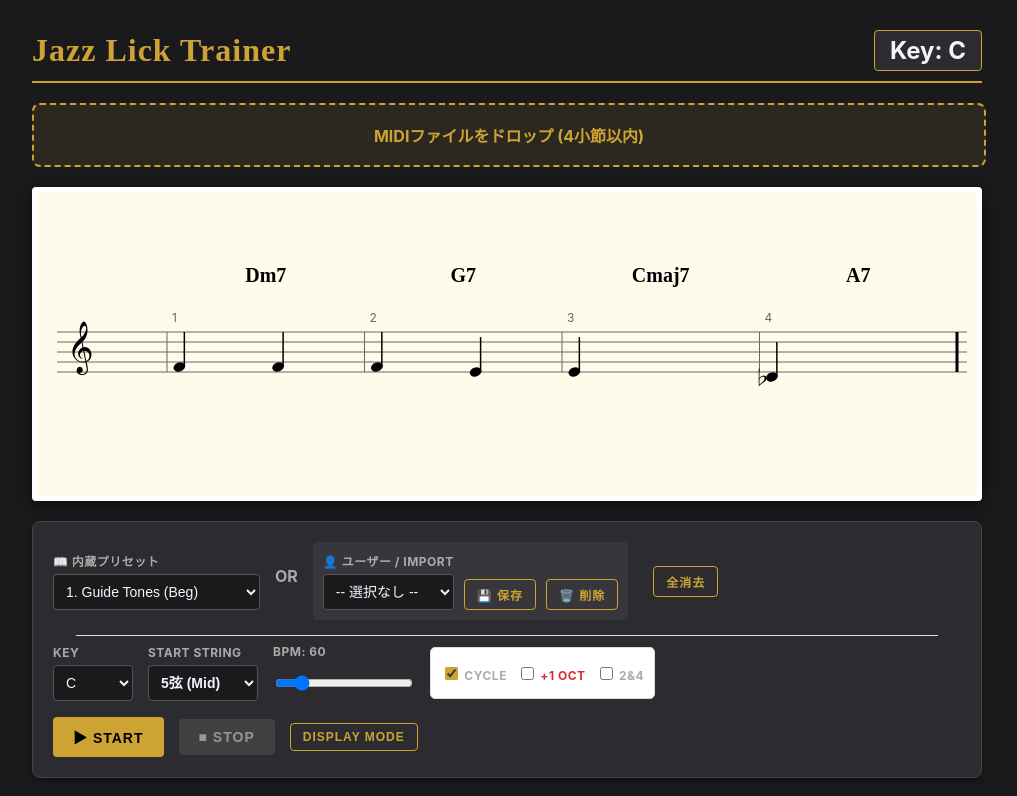
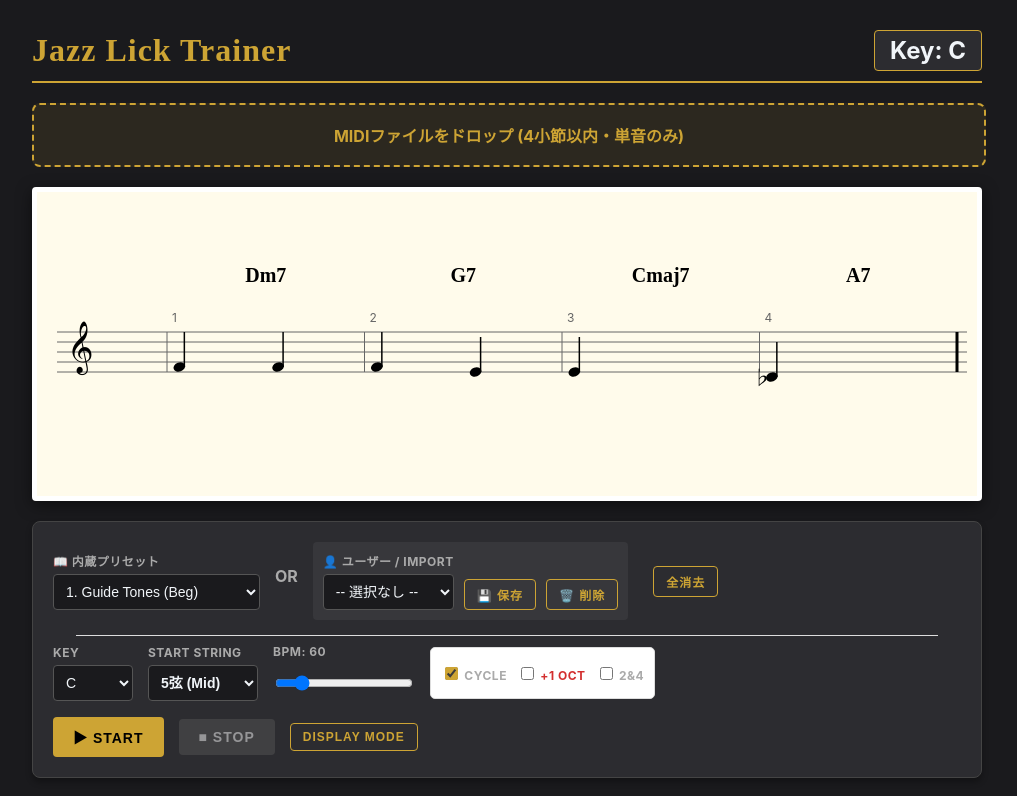
Before and after one commit to music-traning/251master358, a plain HTML site: page index.html in a window 1280 px wide. Shown: the top 796 px of the page, without its empty margins (133-1150 px from the left). Drawn offline with nearby package versions, Linux system fonts and the light colour scheme.

Commit message:
Add files via upload

```diff
--- a/index.html
+++ b/index.html
@@ -329,7 +329,7 @@
             <div class="key-display" id="currentKeyDisplay">Key: C</div>
         </div>
 
-        <div id="drop-zone">MIDIファイルをドロップ (4小節以内)</div>
+        <div id="drop-zone">MIDIファイルをドロップ (4小節以内・単音のみ)</div>
         <div id="notation-container"></div>
 
         <div class="control-panel">
```
